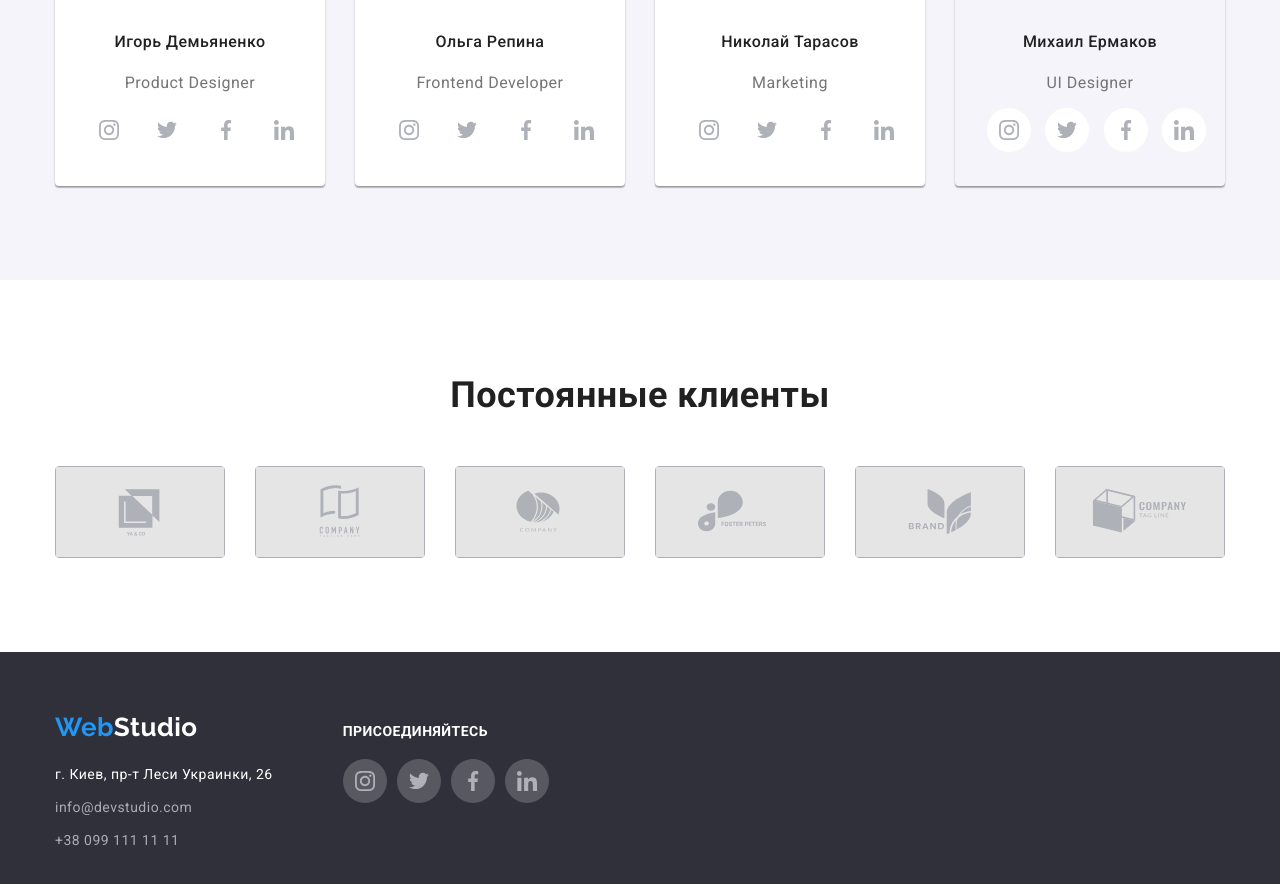
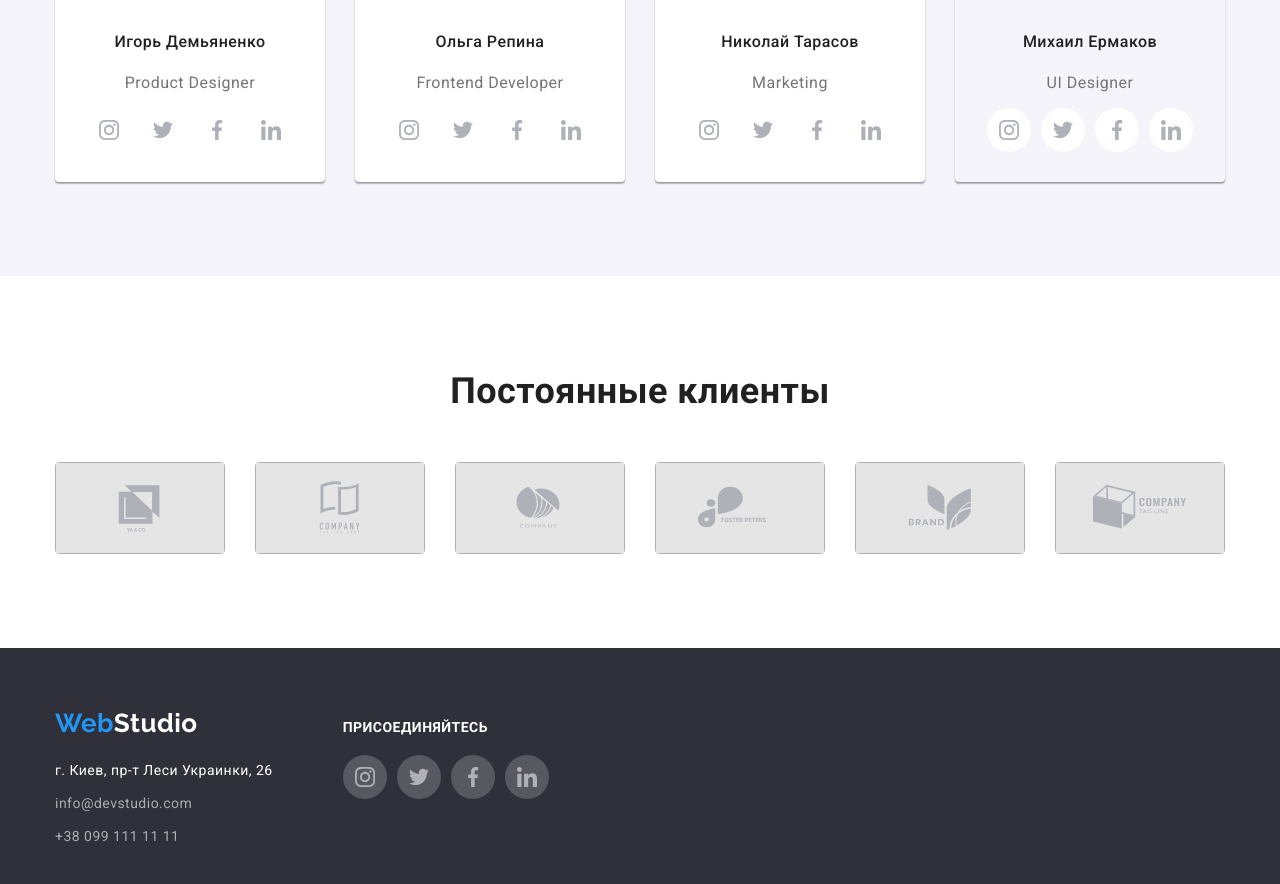
Before and after one commit to Juliia-J/goit-markup-hw-04, a plain HTML site: page index.html in a window 1280 px wide. Shown: the part 2025-2909 px from the top of the page. Drawn offline with nearby package versions, Linux system fonts and the light colour scheme.

Commit message:
Фиксит иконки команды

```diff
--- a/css/styles.css
+++ b/css/styles.css
@@ -351,10 +351,6 @@ body {
 
 /* Команда */
 
-.inst {
-  margin-left: 32px;
-}
-
 .commands {
   background-color: var(--secondery-bkg-color);
   padding-top: 94px;
@@ -397,16 +393,35 @@ body {
   text-align: center;
 }
 
-.icon-soc {
+.soc-list {
+  display: flex;
+  justify-content: center;
+}
+.soc-item {
   width: 44px;
   height: 44px;
-  margin-right: 10px;
+  box-sizing: border-box;
+  border-radius: 50%;
   margin-bottom: 30px;
-  fill: var(--font-bkg-white-color);
 }
 
-.icon-soc:hover,
-.icon-soc:focus {
+.command-link-icon {
+  width: 100%;
+  height: 100%;
+  display: flex;
+  align-items: center;
+  justify-content: center;
+  border-radius: 50%;
+  fill: var(--font-icon-footer);
+  background-color: var(--font-bkg-white-color);
+}
+
+.soc-item + .soc-item {
+  margin-left: 10px;
+}
+
+.command-link-icon:hover,
+.command-link-icon:focus {
   fill: var(--accent-color);
 }
 
@@ -472,8 +487,7 @@ body {
 
 .image:hover,
 .image:focus {
-  border: 1px solid var(--accent-color);
-  box-sizing: border-box;
+  text-decoration: underline 1px var(--accent-color);
 }
 
 .flex-element:hover,
--- a/index.html
+++ b/index.html
@@ -102,101 +102,141 @@
             <img class="image" src="./images1/photo1.jpg" alt="Игорь Демьяненко" width="270" height="260">
             <h3 class="command-title">Игорь Демьяненко</h3>
             <p class="command-text">Product Designer</p>
-            <a href="">
-            <svg class="icon-soc inst">
+            <ul class="soc-list list">
+              <li class="soc-item">
+                <a href="" class="command-link-icon">
+                  <svg class="icon-soc-foot">
                     <use href="./icon/sprite.svg#icon-Ellipse_inst">
                     </use>
                   </svg></a>
-            <a href="">
-              <svg class="icon-soc">
+              </li>
+              <li class="soc-item">
+                <a href="" class="command-link-icon">
+                  <svg class="icon-soc-foot">
                     <use href="./icon/sprite.svg#icon-Ellipse_berd">
                     </use>
                   </svg></a>
-            <a href="">
-              <svg class="icon-soc">
+              </li>
+              <li class="soc-item">
+                <a href="" class="command-link-icon">
+                  <svg class="icon-soc-foot">
                     <use href="./icon/sprite.svg#icon-Ellipse_f">
                     </use>
                   </svg></a>
-            <a href="">
-              <svg class="icon-soc">
+              </li>
+              <li class="soc-item">
+                <a href="" class="command-link-icon">
+                  <svg class="icon-soc-foot">
                     <use href="./icon/sprite.svg#icon-Ellipse_in">
                     </use>
                   </svg></a>
+              </li>
+            </ul>
         </li>
         <li class="command-item">
             <img class="image" src="./images1/photo2.jpg" alt="Ольга Репина" width="270" height="260">
             <h3 class="command-title">Ольга Репина</h3>
             <p class="command-text">Frontend Developer</p>
-            <a href="">
-              <svg class="icon-soc inst">
+            <ul class="soc-list list">
+              <li class="soc-item">
+                <a href="" class="command-link-icon">
+                  <svg class="icon-soc-foot">
                     <use href="./icon/sprite.svg#icon-Ellipse_inst">
                    </use>
                   </svg></a>
-            <a href="">
-              <svg class="icon-soc">
+              </li>
+              <li class="soc-item">
+                <a href="" class="command-link-icon">
+                  <svg class="icon-soc-foot">
                     <use href="./icon/sprite.svg#icon-Ellipse_berd">
                     </use>
                   </svg></a>
-            <a href="">
-              <svg class="icon-soc">
+              </li>
+              <li class="soc-item">
+                <a href="" class="command-link-icon">
+                  <svg class="icon-soc-foot">
                     <use href="./icon/sprite.svg#icon-Ellipse_f">
                     </use>
                   </svg></a>
-            <a href="">
-              <svg class="icon-soc">
+              </li>
+              <li class="soc-item">
+                <a href="" class="command-link-icon">
+                  <svg class="icon-soc-foot">
                     <use href="./icon/sprite.svg#icon-Ellipse_in">
                     </use>
                   </svg></a>
+              </li>
+            </ul>
         </li>
         <li class="command-item">
             <img class="image" src="./images1/photo3.jpg" alt="Николай Тарасов" width="270" height="260">
             <h3 class="command-title">Николай Тарасов</h3>
             <p class="command-text">Marketing</p>
-            <a href="">
-              <svg class="icon-soc inst">
+            <ul class="soc-list list">
+              <li class="soc-item">
+                <a href="" class="command-link-icon">
+                  <svg class="icon-soc-foot">
                     <use href="./icon/sprite.svg#icon-Ellipse_inst">
                     </use>
                   </svg></a>
-            <a href="">
-              <svg class="icon-soc">
+              </li>
+              <li class="soc-item">
+                <a href="" class="command-link-icon">
+                  <svg class="icon-soc-foot">
                     <use href="./icon/sprite.svg#icon-Ellipse_berd">
                     </use>
                   </svg></a>
-            <a href="">
-              <svg class="icon-soc">
+              </li>
+              <li class="soc-item">
+                <a href="" class="command-link-icon">
+                  <svg class="icon-soc-foot">
                     <use href="./icon/sprite.svg#icon-Ellipse_f">
                     </use>
                   </svg></a>
-            <a href="">
-              <svg class="icon-soc">
+              </li>
+              <li class="soc-item">
+                <a href="" class="command-link-icon">
+                  <svg class="icon-soc-foot">
                     <use href="./icon/sprite.svg#icon-Ellipse_in">
                     </use>
                   </svg></a>
+              </li>
+            </ul>
         </li>
         <li class="command-item">
             <img class="image" src="./images1/photo4.jpg" alt="Михаил Ермаков" width="270" height="260">
             <h3 class="command-title">Михаил Ермаков</h3>
             <p class="command-text">UI Designer</p>
-            <a href="">
-              <svg class="icon-soc inst">
+            <ul class="soc-list list">
+              <li class="soc-item">
+                <a href="" class="command-link-icon">
+                  <svg class="icon-soc-foot">
                     <use href="./icon/sprite.svg#icon-Ellipse_inst">
                     </use>
                   </svg></a>
-            <a href="">
-              <svg class="icon-soc">
+              </li>
+              <li class="soc-item">
+                <a href="" class="command-link-icon">
+                  <svg class="icon-soc-foot">
                     <use href="./icon/sprite.svg#icon-Ellipse_berd">
                     </use>
                   </svg></a>
-            <a href="">
-              <svg class="icon-soc">
+              </li>
+              <li class="soc-item">
+                <a href="" class="command-link-icon">
+                  <svg class="icon-soc-foot">
                     <use href="./icon/sprite.svg#icon-Ellipse_f">
                     </use>
                   </svg></a>
-            <a href="">
-              <svg class="icon-soc">
+              </li>
+              <li class="soc-item">
+                <a href="" class="command-link-icon">
+                  <svg class="icon-soc-foot">
                     <use href="./icon/sprite.svg#icon-Ellipse_in">
                     </use>
                   </svg></a>
+              </li>
+            </ul>
         </li>
     </ul>
     </div>
```
Lines whose indentation alone changed are shown as unchanged.
